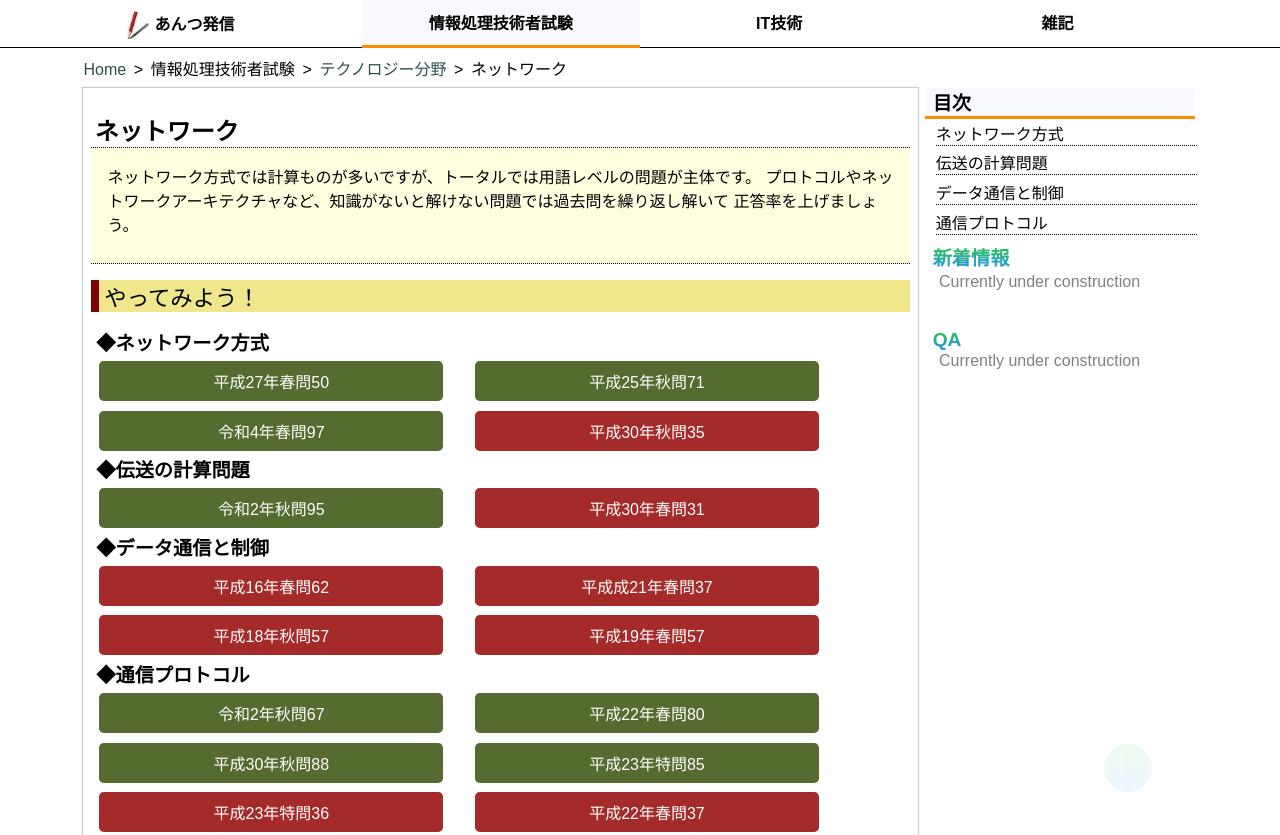
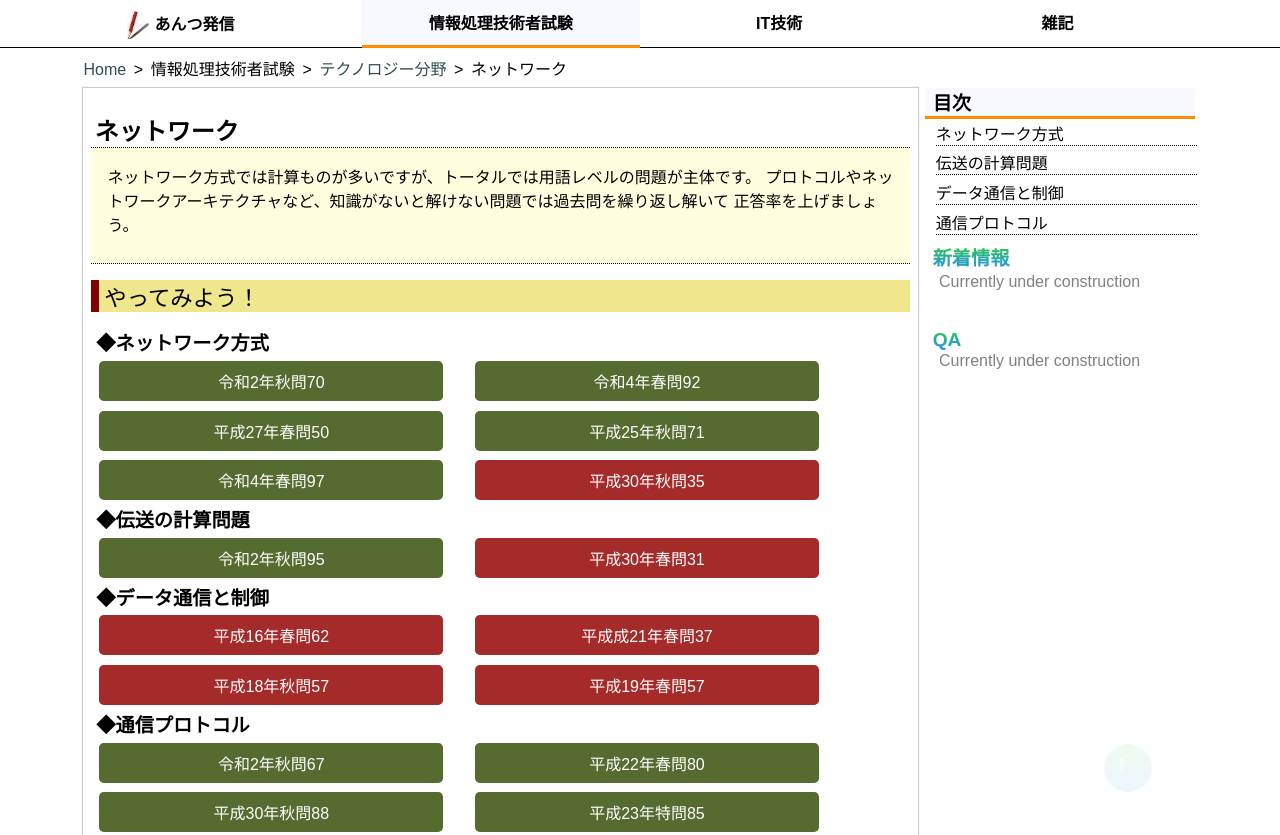
Before and after one commit to antladybug/antladybug, a plain HTML site: page FE_Tec_6.html in a window 1280 px wide. Shown: the top 835 px of the page. Drawn offline with Linux system fonts and the light colour scheme.

Commit message:
w6 add Q!

```diff
--- a/FE_Tec_6.html
+++ b/FE_Tec_6.html
@@ -43,6 +43,10 @@
 				</div>
 				<div class = "try">やってみよう！</div>
 				<div id = "1"  class = "tryTitle">◆ネットワーク方式</div>
+				<div class = "tryBox">
+					<div class ="tryBoxItem"><a href = "https://www.itpassportsiken.com/bunya.php?m=22&s=1&no=8" target = "_blank">令和2年秋問70</a></div>
+					<div class ="tryBoxItem"><a href = "https://www.itpassportsiken.com/bunya.php?m=22&s=1&no=3" target = "_blank">令和4年春問92</a></div>
+				</div>
 				<div class = "tryBox">
 					<div class ="tryBoxItem"><a href = "https://www.itpassportsiken.com/kakomon/27_haru/q50.html" target = "_blank">平成27年春問50</a></div>
 					<div class ="tryBoxItem"><a href = "https://www.itpassportsiken.com/kakomon/25_aki/q71.html" target = "_blank">平成25年秋問71</a></div>
```
